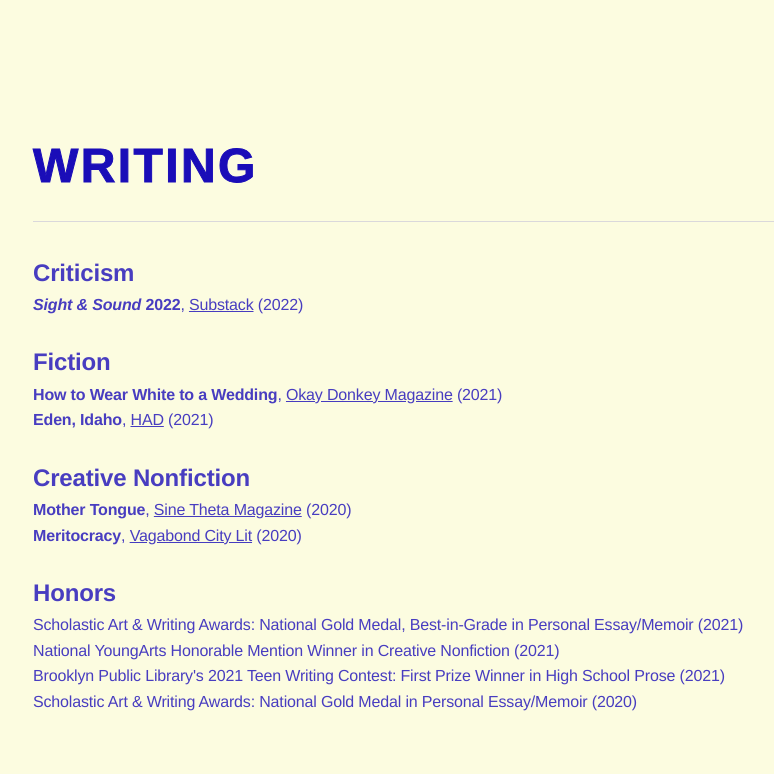
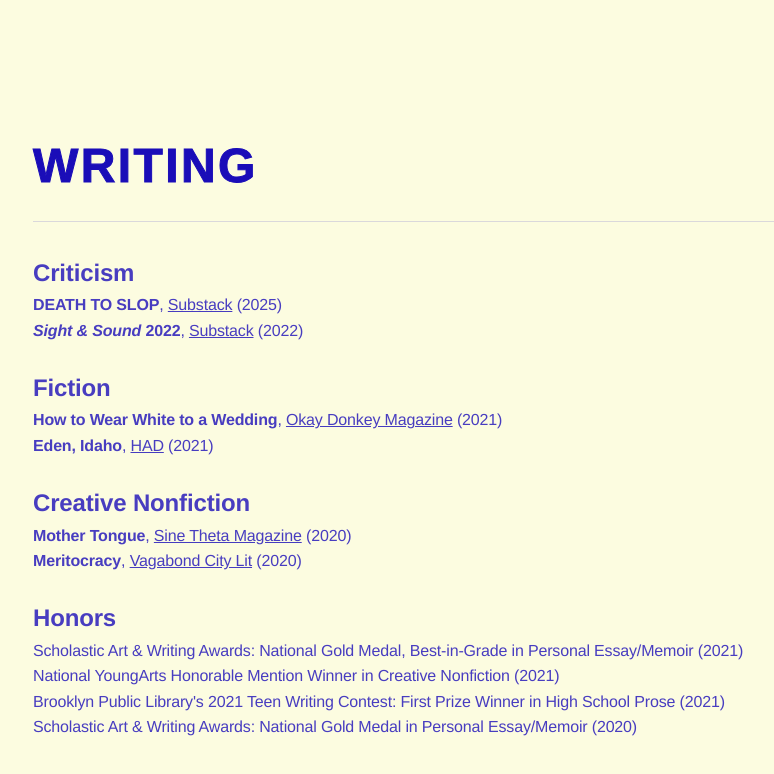
Before and after one commit to mayhathaway/mayhathaway.github.io, a React (Vite) app: page /#/writing in a window 1280 px wide. Shown: the top 774 px of the page, without its empty margins (191-965 px from the left). Built offline with nearby package versions, Linux system fonts and the light colour scheme; a web font is replaced by a local one.

Commit message:
add slop substack

```diff
--- a/src/pages/Writing.jsx
+++ b/src/pages/Writing.jsx
@@ -10,6 +10,7 @@
 
           <h2>Criticism</h2>
             <p>
+                <strong>DEATH TO SLOP</strong>, <a href="https://mayhathaway.substack.com/p/death-to-slop">Substack</a> (2025)<br/>
               <strong><i>Sight & Sound</i> 2022</strong>, <a href="https://mayhathaway.substack.com/p/sight-and-sound-2022">Substack</a> (2022)<br/>
             </p>
             <br/>
```
